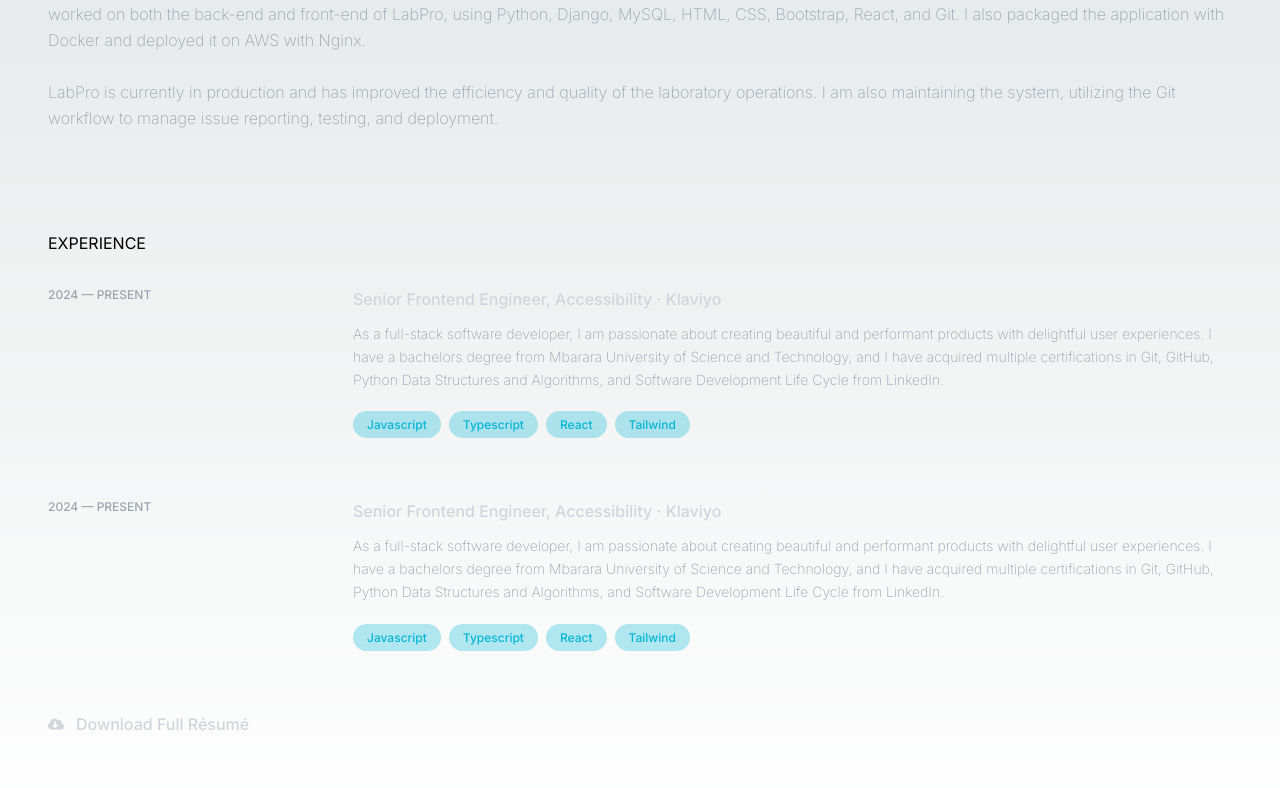
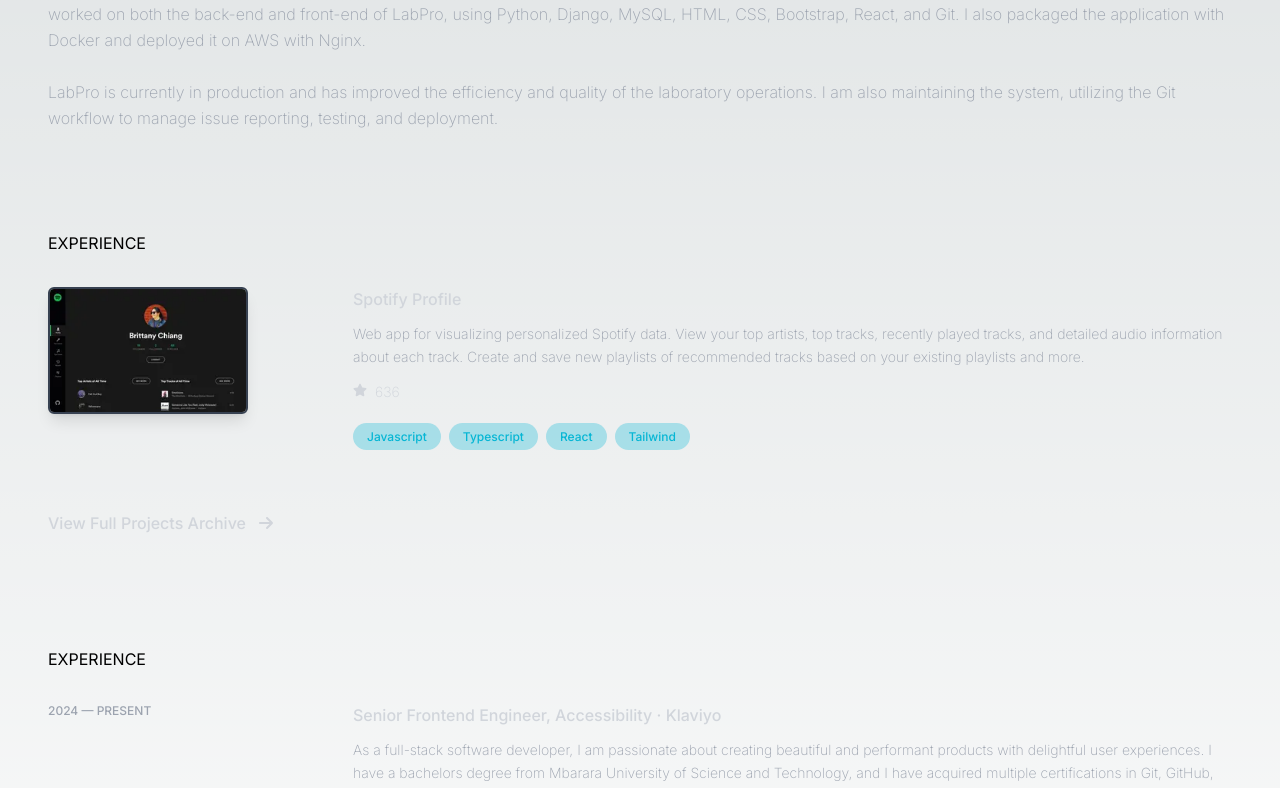
Before and after one commit to enoskyeza/portfolio, a Next.js app: page / in a window 1280 px wide. Shown: the part 652-1440 px from the top of the page. Built offline with nearby package versions, Linux system fonts and the light colour scheme.

Commit message:
create projects section

```diff
--- a/src/app/page.tsx
+++ b/src/app/page.tsx
@@ -1,13 +1,15 @@
 import Hero from "@/components/Hero";
 import About from "@/components/about";
 import Experience from "@/components/experience";
+import Project from "@/components/project";
 
 export default function Home() {
     return (
         <main className="flex min-h-screen flex-col p-12">
             <Hero/>
             <About/>
-            <Experience/>
+            <Project />
+            <Experience />
         </main>
     );
 }
--- /dev/null
+++ b/src/components/project.tsx
@@ -0,0 +1,54 @@
+import React from "react";
+import { projects } from "@/components/data";
+import { FaArrowRight } from "react-icons/fa6";
+import { FaStar } from "react-icons/fa";
+import Image from "next/image";
+
+const Project = () => {
+    return (
+        <section className="section-padding" id="experience-section">
+            <h2 className="section-title">Experience</h2>
+            {projects.map((item) => (
+                <div key={item.id} className="flex gap-3 pb-16">
+                    <div className="w-1/4">
+                        <Image
+                            src={item.img_url}
+                            alt={item.name}
+                            width={200}
+                            height={200}
+                            className="project-img"
+                        />
+                    </div>
+                    <div className='w-3/4'>
+                        <h4 className="xp-title">{item.name}</h4>
+                        <p className="xp-body">
+                            {item.description}
+                        </p>
+
+                        {item.rating &&
+                            <div
+                                className="font-extralight text-sm -mt-3 mb-5 leading-relaxed text-gray-300
+                                            items-center flex gap-2">
+                                <FaStar />
+                                <p className="pt-1">{item.rating}</p>
+                            </div>
+                        }
+
+                        <div>
+                            {item.skills.map((skill, index) => (
+                                <span key={index} className="xp-skill">{skill}</span>
+                            ))
+                            }
+                        </div>
+                    </div>
+                </div>
+            ))}
+            <h4 className="xp-title flex gap-3 items-center">
+                View Full Projects Archive
+                <FaArrowRight />
+            </h4>
+        </section>
+    )
+}
+
+export default Project
```
Also changed, not shown: public/spotify-profile.webp (added).
